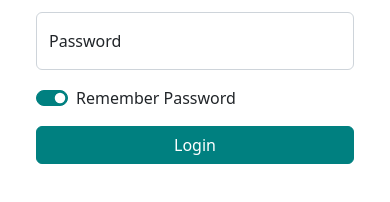
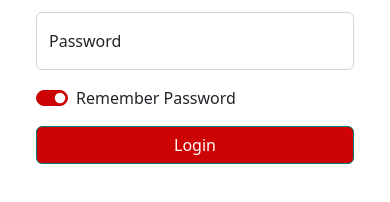
Before and after one commit to varnaa/joget-cordova-custom-mobile, a plain HTML site: page www/index.html in a window 390 px wide. Shown: the part 548-750 px from the top of the page. Drawn offline with Linux system fonts and the light colour scheme; some packages are replaced by stand-ins of ours.

Commit message:
Modified: Updated www/mobile.css

```diff
--- a/www/mobile.css
+++ b/www/mobile.css
@@ -26,15 +26,15 @@
     filter: alpha(opacity=50);
 }
 h6.p-2.mb-5.text-light {
-    color: #ffffff !important;
+    color: #FFFFFF !important;
 }
 button {
-    background: teal !important;
+    background: #CD0404 !important;
 }
 #profile-buttons a {
-    color: teal;
+    color: #CD0404;
 }
 input.form-check-input:checked {
-    background-color: teal !important;
-    border-color: teal !important;
+    background-color: #CD0404 !important;
+    border-color: #CD0404 !important;
 }
```
